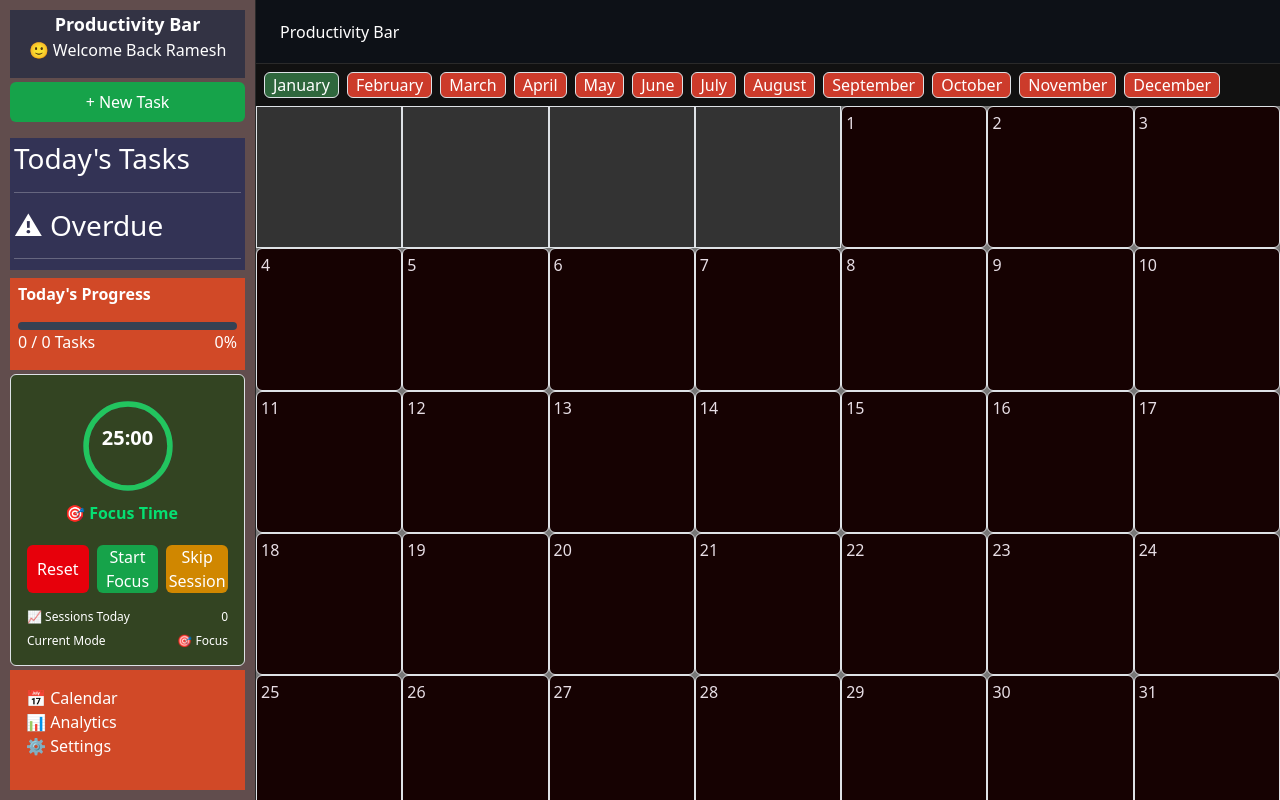
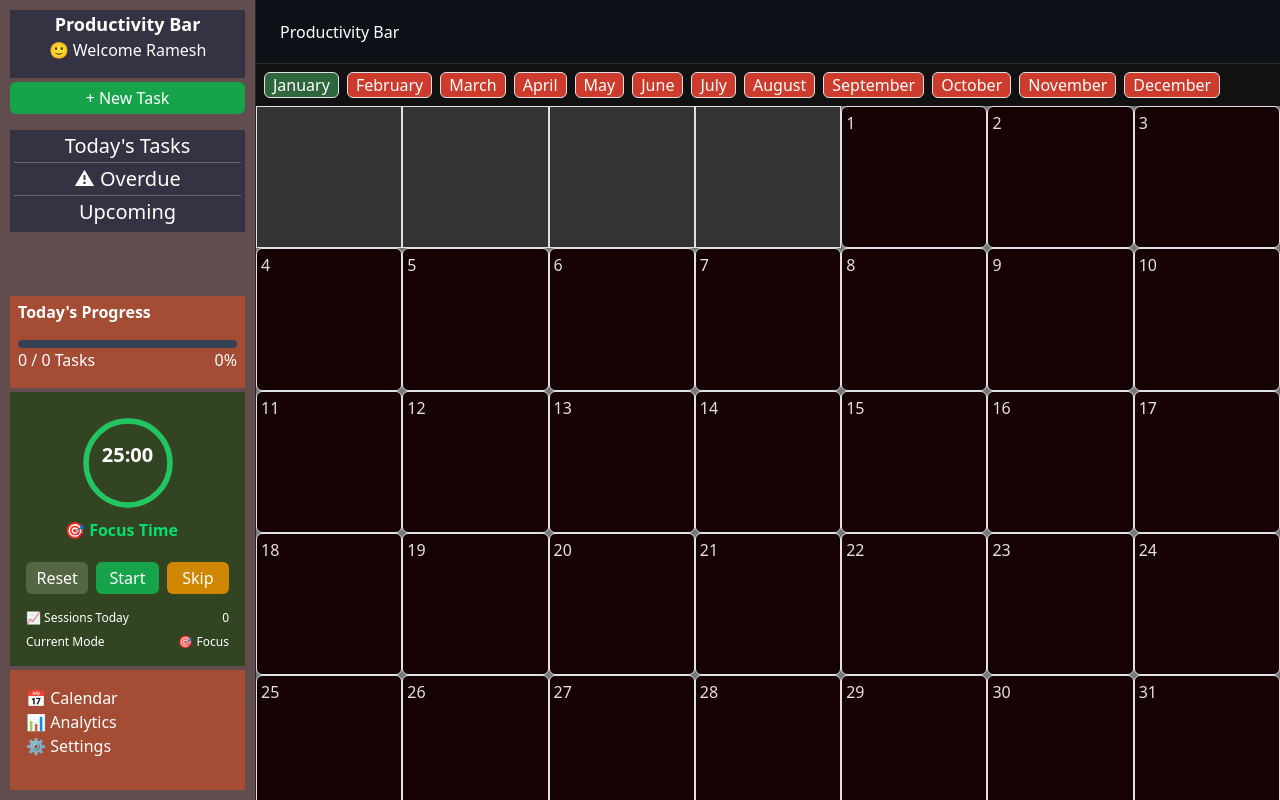
Before and after one commit to Interstellarr-Guy/Productivity-Bar, a React (Vite) app: page / in a window 1280 px wide. Built offline with nearby package versions, Linux system fonts and the light colour scheme; sample sign-in values are in the browser's storage.

Commit message:
UI sidebar

```diff
--- a/src/components/pomodoro/TimerControls.jsx
+++ b/src/components/pomodoro/TimerControls.jsx
@@ -21,7 +21,7 @@ export default function TimerControls({
                     setEndTime(null);
 
                 }}
-                className="w-full mt-1 py-1.2 rounded bg-red-600 hover:bg-gray-600"
+                className="w-full mt-1 py-1 rounded bg-[#564] hover:bg-gray-600"
             >
                 Reset
             </button>
@@ -49,7 +49,7 @@ export default function TimerControls({
     }}
                 className="mt-1 w-full bg-[#16a34a] hover:bg-green-700 py-1.2 text-sm rounded"
             >
-                {running ? "Pause" : "Start Focus"}
+                {running ? "Pause" : "Start"}
             </button>
 
             <button
@@ -68,7 +68,7 @@ export default function TimerControls({
        }}
     className="w-full mt-1 py-1.2 rounded bg-yellow-600 hover:bg-yellow-700"
 >
-       Skip Session
+       Skip
     </button>
             </div>
 
--- a/src/components/sidebar/NavigationMenu.jsx
+++ b/src/components/sidebar/NavigationMenu.jsx
@@ -1,6 +1,6 @@
 export default function NavigationMenu() {
   return (
-    <div className="w-full p-3 mt-0 bg-[#d14927]">
+    <div className="w-full p-3 mt-0 bg-[#a54c35]">
       <p>
         📅 Calendar <br />
 
--- a/src/components/sidebar/NewTaskButton.jsx
+++ b/src/components/sidebar/NewTaskButton.jsx
@@ -58,13 +58,16 @@ export default function NewTaskButton({ loadTasks }) {
     return (
 
         <>
+             <div className="flex justify-center">
+
 
             <button
                 onClick={() => setShow(true)}
-                className="bg-[#16a34a] w-full py-2 mt-1 rounded mb-3"
+                className="bg-[#16a34a] w-full py-1 mt-1 rounded mb-3"
             >
                 + New Task
             </button>
+            </div>
 
             {show && (
 
--- a/src/components/sidebar/Pomodoro.jsx
+++ b/src/components/sidebar/Pomodoro.jsx
@@ -219,7 +219,7 @@ const [endTime, setEndTime] = useState(
 };
 
     return (
-    <div className="bg-[#342] border border-[#1f2937] p-3 mb-1 rounded">
+    <div className="bg-[#342]  p-3 mb-1 ">
 
         <TimerDisplay
             mode={mode}
--- a/src/components/sidebar/ProgressCard.jsx
+++ b/src/components/sidebar/ProgressCard.jsx
@@ -25,7 +25,7 @@ export default function ProgressCard({ tasks }) {
 
     return (
 
-        <div className="bg-[#d14927] pt-1 pl-2 pr-2 mb-1">
+        <div className="bg-[#a54c35] pt-1 pl-2 pr-2 mb-1">
 
             <p className="font-semibold">
                 Today's Progress
--- a/src/components/sidebar/TodayTasks.jsx
+++ b/src/components/sidebar/TodayTasks.jsx
@@ -163,35 +163,35 @@ const upcomingTasks =
 );
 
     return (
-        <div className="p-1 flex flex-col bg-[#335]">
+        <div className="p-1 flex flex-col bg-[#334]">
 
         <div>
 
-    <h3 className="font-semibold mb-2">
+    <h5 className="font-semibold mb-1 justify-center flex">
 
         Today's Tasks
 
-    </h3>
+    </h5>
 
     {todaysTasks.map(renderTask)}
 
-    <hr className="my-3 border-gray-700" />
+    <hr className="my-1 border-gray-700" />
 
-    <h3 className="font-semibold mb-2 text-red-400">
+    <h5 className="font-semibold mb-1 text-red-400 justify-center flex">
 
         ⚠ Overdue
 
-    </h3>
+    </h5>
 
     {overdueTasks.map(renderTask)}
 
-    <hr className="my-3 border-gray-700" />
+    <hr className="my-1 border-gray-700" />
 
-    <h3 className="font-semibold mb-2">
+    <h5 className="font-semibold mb-1 justify-center flex">
 
         Upcoming
 
-    </h3>
+    </h5>
 
     {upcomingTasks.map(renderTask)}
 
--- a/src/components/sidebar/UserCard.jsx
+++ b/src/components/sidebar/UserCard.jsx
@@ -5,7 +5,7 @@ export default function UserCard() {
        Productivity Bar
       </p>
 
-      <p className="text-center">🙂 Welcome Back Ramesh</p>
+      <p className="text-center">🙂 Welcome Ramesh</p>
 
     </div>
   );
```
